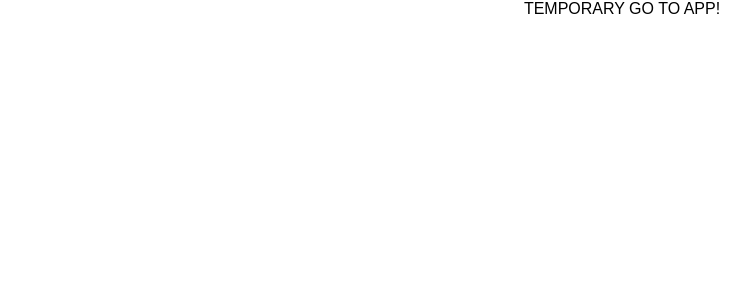
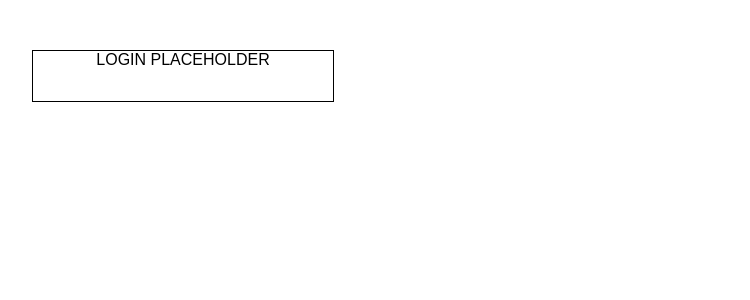
Before and after one commit to julie1013/book-sucks-react-3, a React (Create React App) app: page / in a window 1280 px wide. Shown: the top 300 px of the page, without its empty margins (18-768 px from the left). Built offline with nearby package versions, Linux system fonts and the light colour scheme.

Commit message:
Formatted temporary login button placeholder component
Formatted temporarily login button placeholder component. Added CSS

```diff
--- a/src/Components/SignUpIn/SignUpIn.css
+++ b/src/Components/SignUpIn/SignUpIn.css
@@ -0,0 +1,8 @@
+.temp-sign-up {
+  border: 1px solid black;
+  float: left;
+  height: 50px;
+  margin-left: 50px;
+  margin-top: 50px;
+  width: 300px;
+}
--- a/src/Components/SignUpIn/SignUpIn.js
+++ b/src/Components/SignUpIn/SignUpIn.js
@@ -1,10 +1,14 @@
 import React, { Component } from 'react';
-
+import './SignUpIn.css';
 
 export default class SignUpIn extends Component {
   render(){
     return (
-      <div className="temp-sign-up" onClick={()=>this.props.loginFunc()}>TEMPORARY GO TO APP!</div>
+      <div className="temp-sign-up"
+        onClick={()=>
+          this.props.loginFunc()}>
+          LOGIN PLACEHOLDER
+      </div>
     )
   }
 }
```
